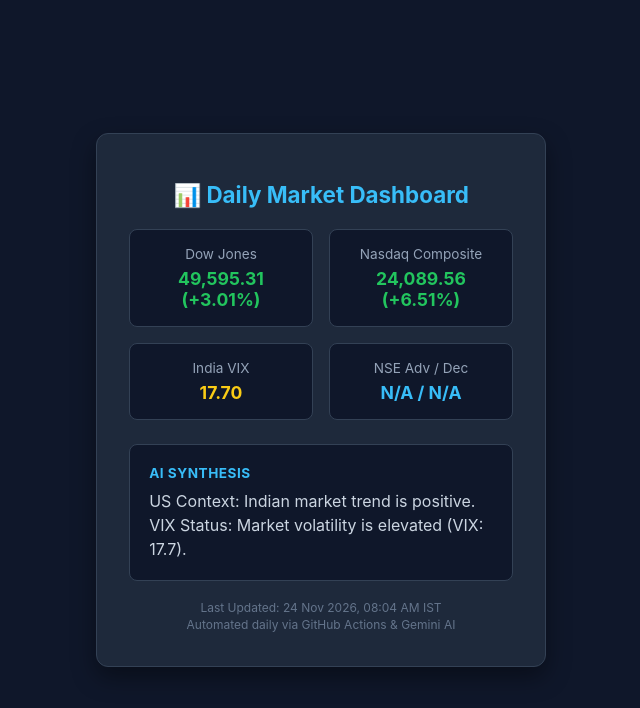
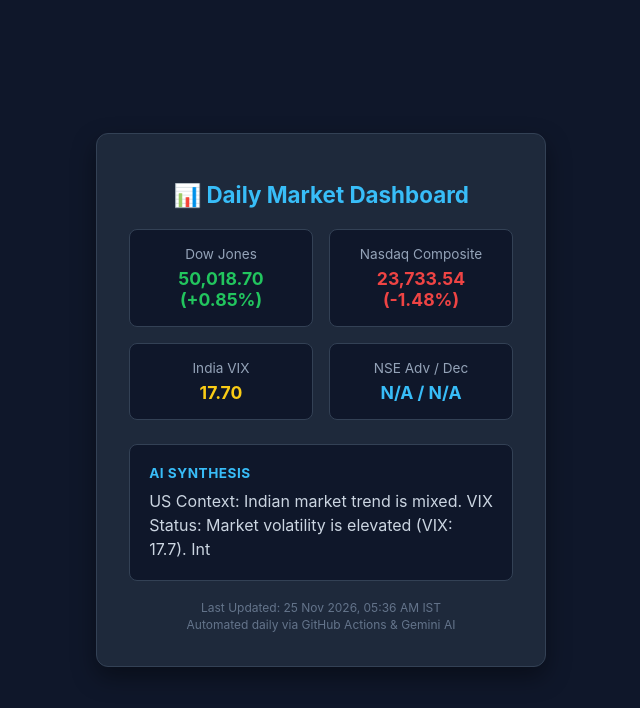
Before and after one commit to sagarbadsul/market, a plain HTML site: page index.html in a window 1280 px wide. Shown: the whole page, without its empty margins (319-959 px from the left). Drawn offline with Linux system fonts and the light colour scheme.

Commit message:
Update market summary web page

```diff
--- a/index.html
+++ b/index.html
@@ -25,11 +25,11 @@
         <div class="metrics-grid">
             <div class="metric-box">
                 <div class="metric-title">Dow Jones</div>
-                <div class="metric-value" style="color: #22c55e;">49,595.31 (+3.01%)</div>
+                <div class="metric-value" style="color: #22c55e;">50,018.70 (+0.85%)</div>
             </div>
             <div class="metric-box">
                 <div class="metric-title">Nasdaq Composite</div>
-                <div class="metric-value" style="color: #22c55e;">24,089.56 (+6.51%)</div>
+                <div class="metric-value" style="color: #ef4444;">23,733.54 (-1.48%)</div>
             </div>
             <div class="metric-box">
                 <div class="metric-title">India VIX</div>
@@ -43,11 +43,11 @@
 
         <div class="ai-box">
             <div class="ai-title">AI Synthesis</div>
-            <p class="ai-text">US Context: Indian market trend is positive. VIX Status: Market volatility is elevated (VIX: 17.7). </p>
+            <p class="ai-text">US Context: Indian market trend is mixed. VIX Status: Market volatility is elevated (VIX: 17.7). Int</p>
         </div>
 
         <div class="footer">
-            Last Updated: 24 Nov 2026, 08:04 AM IST<br>
+            Last Updated: 25 Nov 2026, 05:36 AM IST<br>
             Automated daily via GitHub Actions & Gemini AI
         </div>
     </div>
```
